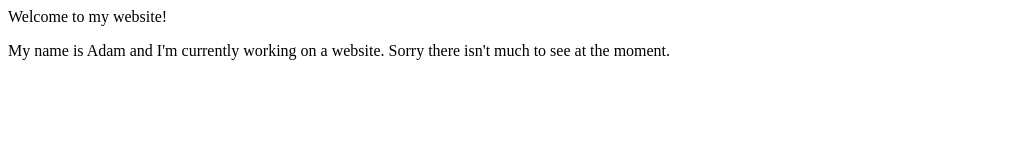
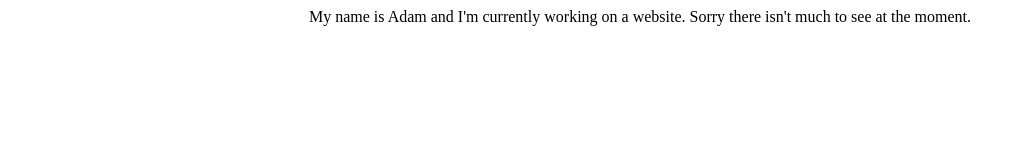
Before and after one commit to adamregan09/adamregan09.github.io, a plain HTML site: page index.html in a window 1280 px wide. Shown: the whole page, without its empty margins (0-1025 px from the left). Drawn offline with Linux system fonts and the light colour scheme.

Commit message:
Update index.html

```diff
--- a/index.html
+++ b/index.html
@@ -1,6 +1,6 @@
 <html>
-	<body style="text-align: centre;">
-		<head>Welcome to my website!</head>
+	<body style="text-align: center;">
+		<title>Welcome to my website!</title>
 		<p>My name is Adam and I'm currently working on a website. Sorry there isn't much to see at the moment.</p>
 	</body>
 </html>
```
